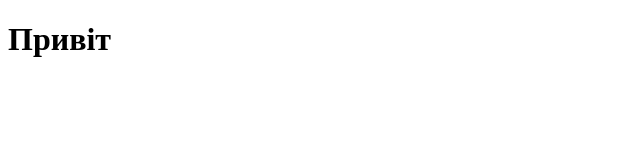
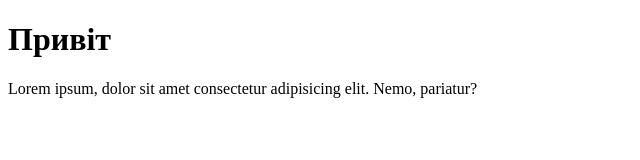
Before and after one commit to KiraKostina/Tutorial, a plain HTML site: page index.html in a window 1280 px wide. Shown: the whole page, without its empty margins (0-640 px from the left). Drawn offline with Linux system fonts and the light colour scheme.

Commit message:
Update index

```diff
--- a/index.html
+++ b/index.html
@@ -8,5 +8,8 @@
   </head>
   <body>
     <h1>Привіт</h1>
+    <p>
+      Lorem ipsum, dolor sit amet consectetur adipisicing elit. Nemo, pariatur?
+    </p>
   </body>
 </html>
```
